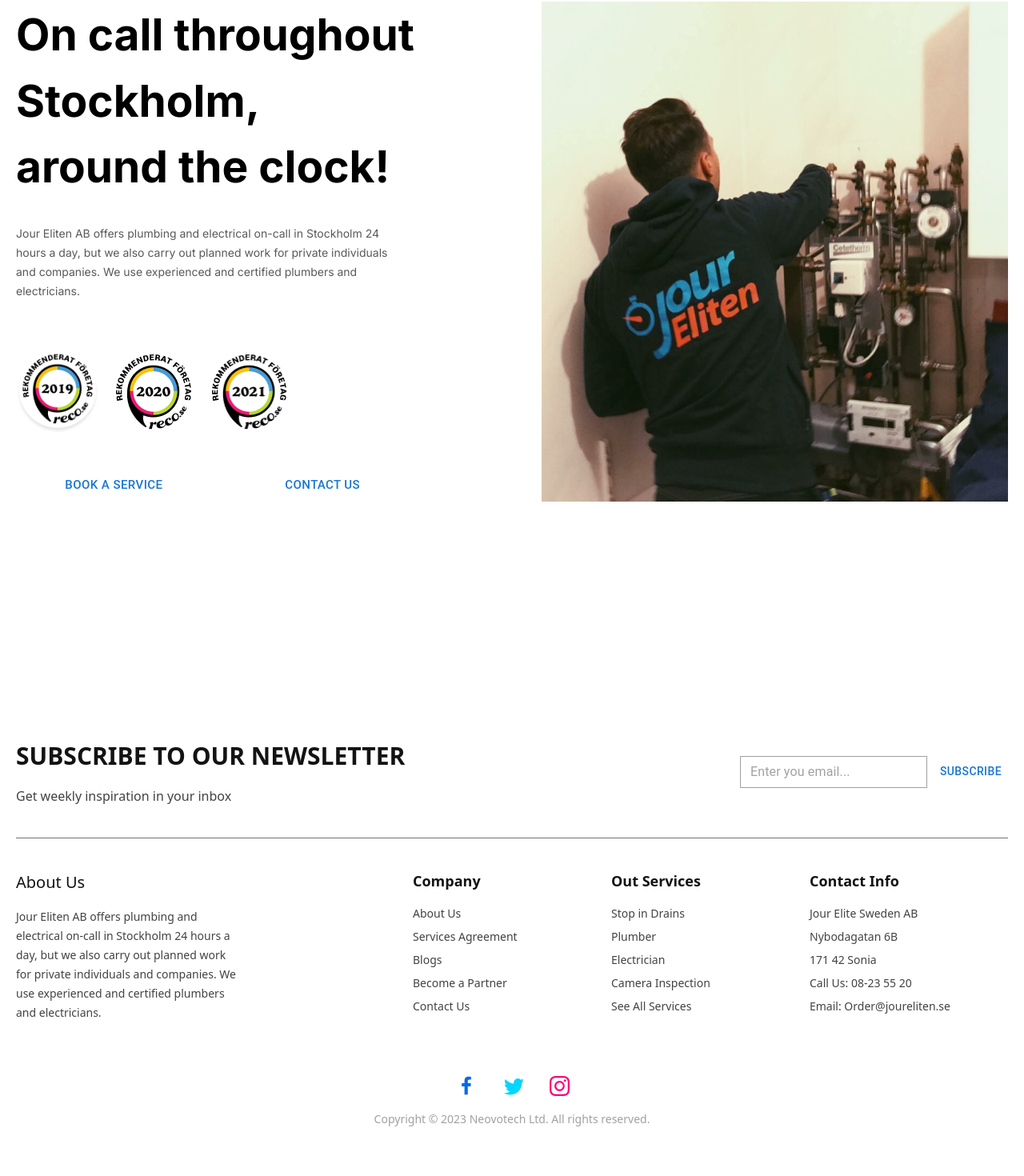
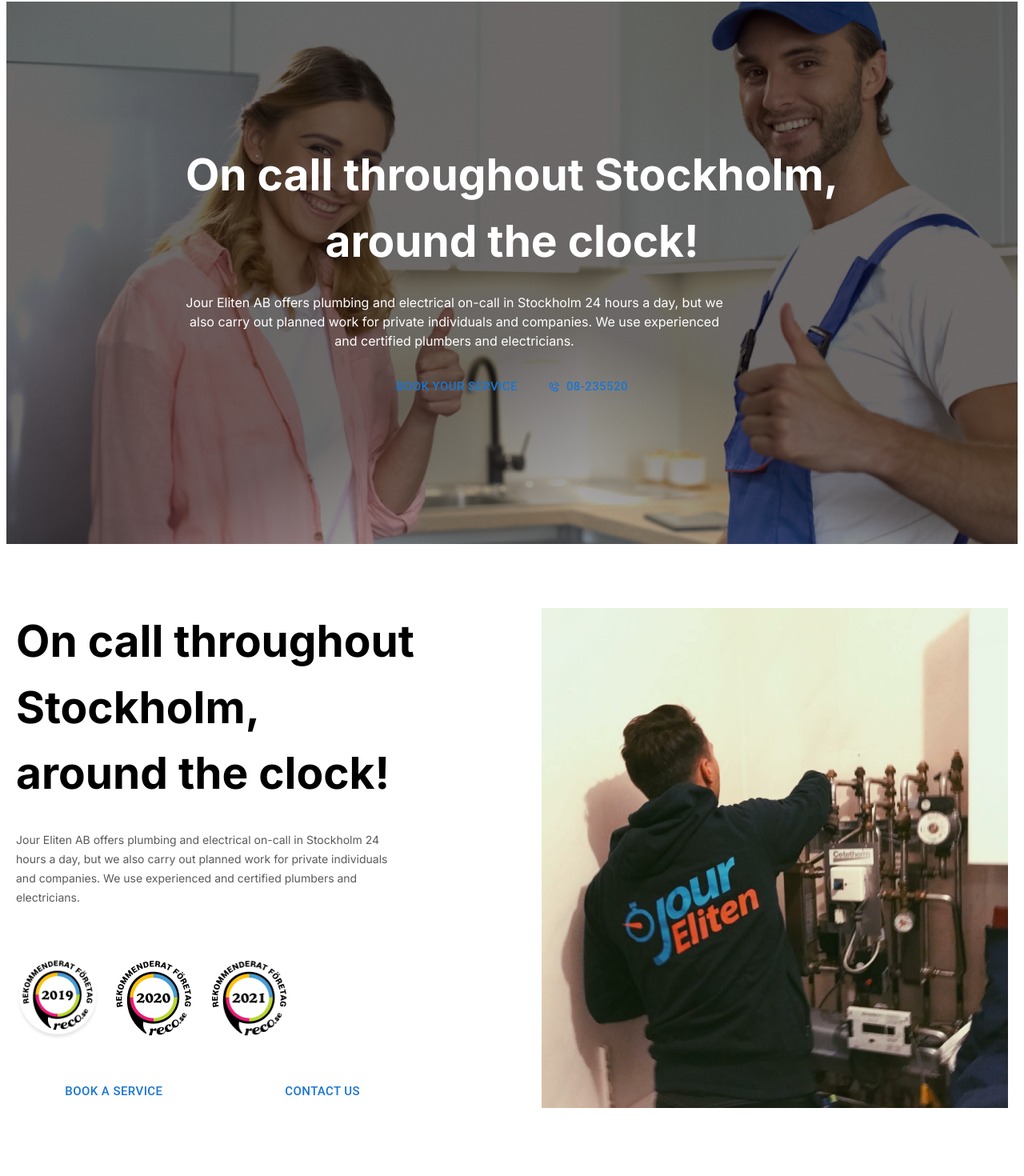
Before and after one commit to TheRakib/Needz-website, a Next.js app: page / in a window 1280 px wide. Shown: the part 182-1652 px from the top of the page at 80% size. Before the commit the page ends 1611 px from the top, so only its background shows below. Built offline with nearby package versions, Linux system fonts and the light colour scheme.

Commit message:
banner done

```diff
--- a/app/page.tsx
+++ b/app/page.tsx
@@ -1,10 +1,12 @@
 import Banner from "@/components/Home/Banner";
+import CallIn from "@/components/Home/CallIn";
 import Image from "next/image";
 
 export default function Home() {
   return (
     <main className="font-inter min-h-screen px-2">
       <Banner />
+      <CallIn />
     </main>
   );
 }
--- a/components/Home/Banner.tsx
+++ b/components/Home/Banner.tsx
@@ -1,58 +1,45 @@
 import { Button } from "@mui/material";
 import Image from "next/image";
 import React from "react";
+import { BiPhoneCall } from "react-icons/bi";
 
 export default function Banner() {
   return (
-    <div className="max-w-layout mx-auto mt-20">
-      <div className="grid md:grid-cols-2 grid-cols-1 gap-4">
-        <div className="col-span-1 flex flex-col justify-between">
-          <h2 className="text-title font-bold">
+    <div className="bg-[url('/home/banner0.png')] bg-cover bg-no-repeat h-[678px] max-w-maxLayout mx-auto ">
+      <div className="bg-[url('/home/banner-mask.png')] bg-cover bg-no-repeat h-[678px] ">
+        <div className="max-w-layout mx-auto mt-20 text-white h-full ">
+          <div className="col-span-1 flex flex-col justify-center h-full items-center">
+            <h2 className="text-title font-bold text-center">
               On call throughout Stockholm, <br /> around the clock!
             </h2>
-          <p className="text-sm text-black/70 md:mr-36 my-6 leading-6 max-w-full">
+            <p className=" md:mr-36 my-6 leading-6 max-w-[686px] text-center">
               Jour Eliten AB offers plumbing and electrical on-call in Stockholm
               24 hours a day, but we also carry out planned work for private
-            individuals and companies. We use experienced and certified plumbers
-            and electricians.
+              individuals and companies. We use experienced and certified
+              plumbers and electricians.
             </p>
-          <div className="flex gap-4 mt-8 mb-9">
-            <Image
-              src={"/home/icon1.png"}
-              alt="achievement"
-              height={104}
-              width={104}
-            />
-            <Image
-              src={"/home/icon2.png"}
-              alt="achievement"
-              height={104}
-              width={104}
-            />
-            <Image
-              src={"/home/icon3.png"}
-              alt="achievement"
-              height={104}
-              width={104}
-            />
-          </div>
-          <div className="flex gap-4 w-full mr-10">
+
+            <div className="flex gap-4">
               <Button
-              className="capitalize py-5 px-7 text-xl bg-primary text-white md:w-[40%] "
+                className="capitalize text-2xl py-7 px-12 rounded-xl bg-primary text-white flex-nowrap whitespace-nowrap "
                 size="large"
               >
-              Book a service
+                Book your Service
               </Button>
               <Button
-              className="capitalize py-5 px-7 text-xl bg-secondary text-white md:w-[40%] "
+                className="capitalize text-2xl py-7 px-16 rounded-xl bg-secondary text-white flex-nowrap whitespace-nowrap "
                 size="large"
               >
-              contact us
+                <BiPhoneCall className="mr-2" />
+                08-235520
               </Button>
             </div>
           </div>
-        <div className="col-span-1 relative xl:w-[583px] md:h-[625px] w-[383px] h-[425px] ml-auto">
+          <div className="grid md:grid-cols-2 grid-cols-1 gap-4">
+            {/* <div className="col-span-1 relative xl:w-[583px] md:h-[625px] w-[383px] h-[425px] ml-auto">
           <Image src={"/home/banner.png"} alt="banner" fill />
+        </div> */}
+          </div>
         </div>
       </div>
     </div>
--- /dev/null
+++ b/components/Home/CallIn.tsx
@@ -0,0 +1,60 @@
+import { Button } from "@mui/material";
+import Image from "next/image";
+import React from "react";
+
+export default function CallIn() {
+  return (
+    <div className="max-w-layout mx-auto mt-20">
+      <div className="grid md:grid-cols-2 grid-cols-1 gap-4">
+        <div className="col-span-1 flex flex-col justify-between">
+          <h2 className="text-title font-bold">
+            On call throughout Stockholm, <br /> around the clock!
+          </h2>
+          <p className="text-sm text-black/70 md:mr-36 my-6 leading-6 max-w-full">
+            Jour Eliten AB offers plumbing and electrical on-call in Stockholm
+            24 hours a day, but we also carry out planned work for private
+            individuals and companies. We use experienced and certified plumbers
+            and electricians.
+          </p>
+          <div className="flex gap-4 mt-8 mb-9">
+            <Image
+              src={"/home/icon1.png"}
+              alt="achievement"
+              height={104}
+              width={104}
+            />
+            <Image
+              src={"/home/icon2.png"}
+              alt="achievement"
+              height={104}
+              width={104}
+            />
+            <Image
+              src={"/home/icon3.png"}
+              alt="achievement"
+              height={104}
+              width={104}
+            />
+          </div>
+          <div className="flex gap-4 w-full mr-10">
+            <Button
+              className="capitalize py-5 px-7 text-xl bg-primary text-white md:w-[40%] "
+              size="large"
+            >
+              Book a service
+            </Button>
+            <Button
+              className="capitalize py-5 px-7 text-xl bg-secondary text-white md:w-[40%] "
+              size="large"
+            >
+              contact us
+            </Button>
+          </div>
+        </div>
+        <div className="col-span-1 relative xl:w-[583px] md:h-[625px] w-[383px] h-[425px] ml-auto">
+          <Image src={"/home/banner.png"} alt="banner" fill />
+        </div>
+      </div>
+    </div>
+  );
+}
--- a/tailwind.config.ts
+++ b/tailwind.config.ts
@@ -18,9 +18,11 @@ const config: Config = {
       },
       width: {
         layout: "1240px",
+        maxLayout: "1728px",
       },
       maxWidth: {
         layout: "1240px",
+        maxLayout: "1728px",
       },
       fontSize: {
         title: "55px",
```
Also changed, not shown: public/home/banner-mask.png (added), public/home/banner0.png (added). Lines whose indentation alone changed are shown as unchanged.
